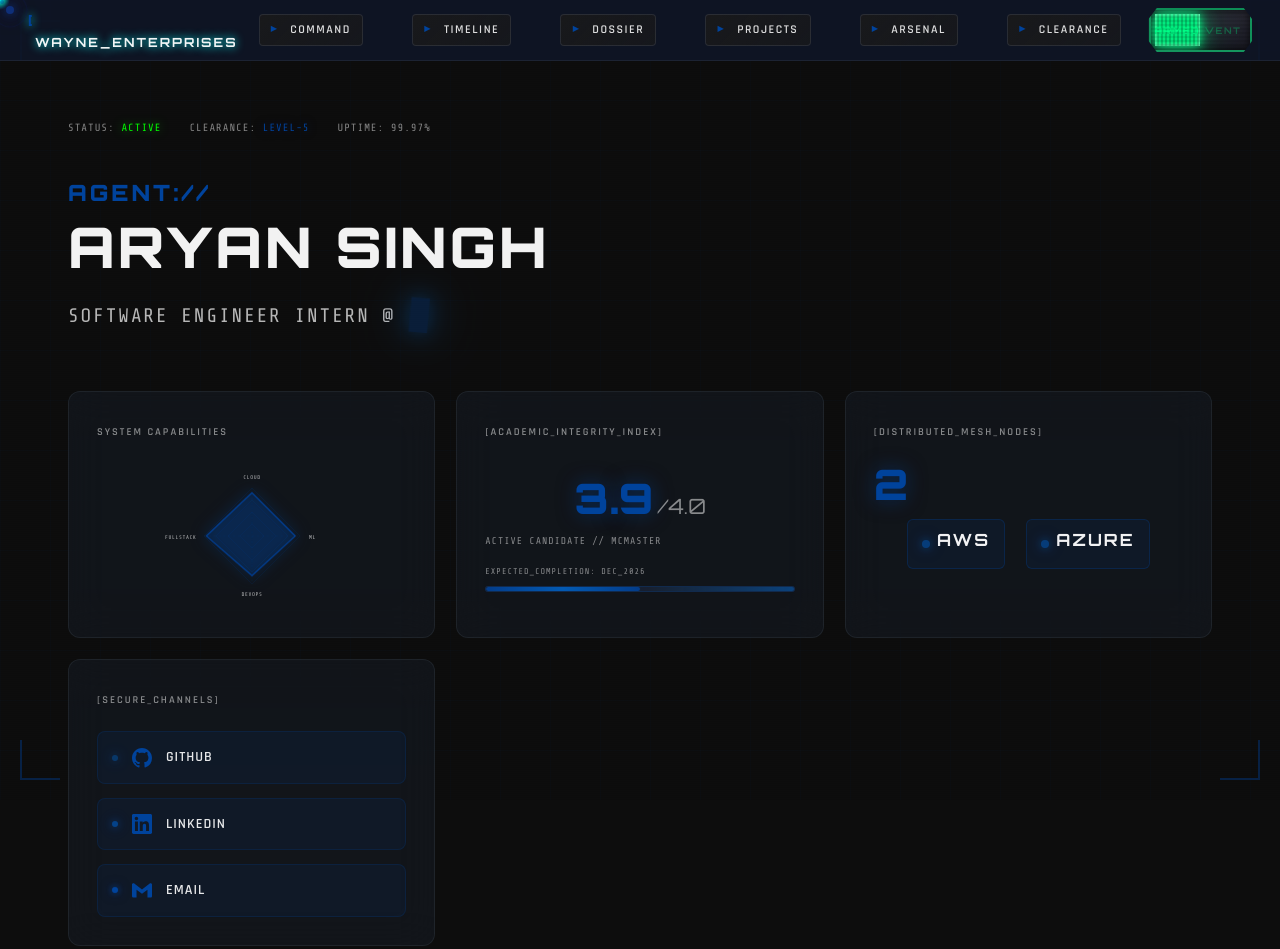
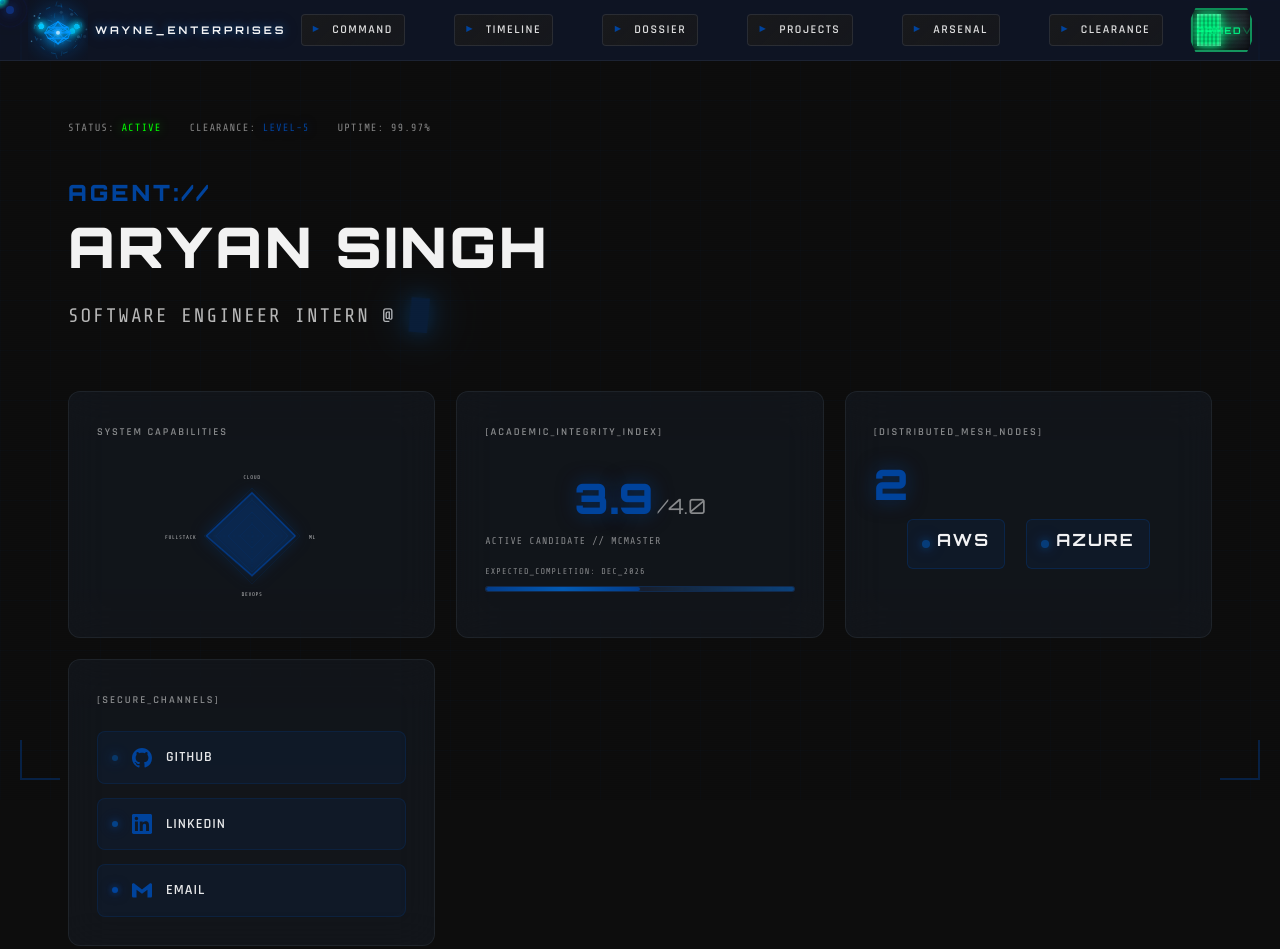
Before and after one commit to asynced24/portfolio, a plain HTML site: page index.html in a window 1280 px wide. Shown: the top 949 px of the page. Drawn offline with nearby package versions, Linux system fonts and the light colour scheme.

Commit message:
Implementing interactive crystalline logo with canvas rendering, updated styling

```diff
--- /dev/null
+++ b/crystalline-logo.js
@@ -0,0 +1,539 @@
+// ============================================
+// WAYNE ENTERPRISES CRYSTALLINE LOGO
+// Abstract Sci-Fi Corporate Identity System
+// Interactive 3D Floating Crystal with Energy Core
+// ============================================
+
+class CrystallineLogo {
+    constructor(containerId) {
+        this.container = document.getElementById(containerId);
+        if (!this.container) return;
+
+        this.canvas = null;
+        this.ctx = null;
+        this.particles = [];
+        this.crystals = [];
+        this.energyRings = [];
+        this.mouseX = 0;
+        this.mouseY = 0;
+        this.targetRotation = { x: 0, y: 0 };
+        this.currentRotation = { x: 0, y: 0 };
+        this.time = 0;
+        this.isHovered = false;
+        this.pulsePhase = 0;
+
+        this.init();
+    }
+
+    init() {
+        this.createCanvas();
+        this.createCrystals();
+        this.createParticles();
+        this.createEnergyRings();
+        this.bindEvents();
+        this.animate();
+    }
+
+    createCanvas() {
+        // Use existing canvas from HTML or create new one
+        this.canvas = this.container.querySelector('.crystalline-canvas');
+        if (!this.canvas) {
+            this.canvas = document.createElement('canvas');
+            this.canvas.className = 'crystalline-canvas';
+            this.container.appendChild(this.canvas);
+        }
+        // Set canvas dimensions for compact logo
+        this.canvas.width = 60;
+        this.canvas.height = 60;
+        this.ctx = this.canvas.getContext('2d');
+
+        // Center point - crystal centered in canvas
+        this.centerX = 30;
+        this.centerY = this.canvas.height / 2;
+    }
+
+    // Create 3D crystal geometry points
+    createCrystals() {
+        // Main crystal - hexagonal prism structure
+        const mainCrystal = {
+            vertices: this.generateHexCrystal(0, 0, 0, 14, 22),
+            color: 'rgba(0, 150, 255, 0.95)',
+            glowColor: 'rgba(0, 180, 255, 0.7)',
+            rotation: { x: 0, y: 0, z: 0 },
+            floatOffset: 0,
+            floatSpeed: 0.025
+        };
+
+        // Orbiting smaller crystals
+        const orbitingCrystals = [];
+        for (let i = 0; i < 3; i++) {
+            orbitingCrystals.push({
+                vertices: this.generateHexCrystal(0, 0, 0, 5, 10),
+                color: 'rgba(0, 200, 255, 0.8)',
+                glowColor: 'rgba(0, 220, 255, 0.5)',
+                orbitRadius: 22,
+                orbitAngle: (i * Math.PI * 2) / 3,
+                orbitSpeed: 0.018 + (i * 0.004),
+                rotation: { x: Math.random() * Math.PI, y: Math.random() * Math.PI, z: 0 },
+                floatOffset: Math.random() * Math.PI * 2,
+                floatSpeed: 0.035
+            });
+        }
+
+        this.crystals = {
+            main: mainCrystal,
+            orbiting: orbitingCrystals
+        };
+    }
+
+    // Generate hexagonal crystal vertices
+    generateHexCrystal(cx, cy, cz, radius, height) {
+        const vertices = [];
+        const sides = 6;
+
+        // Top point
+        vertices.push({ x: cx, y: cy - height / 2, z: cz, type: 'peak' });
+
+        // Upper ring
+        for (let i = 0; i < sides; i++) {
+            const angle = (i / sides) * Math.PI * 2;
+            vertices.push({
+                x: cx + Math.cos(angle) * radius * 0.7,
+                y: cy - height / 4,
+                z: cz + Math.sin(angle) * radius * 0.7,
+                type: 'upper'
+            });
+        }
+
+        // Middle ring (widest)
+        for (let i = 0; i < sides; i++) {
+            const angle = (i / sides) * Math.PI * 2 + Math.PI / sides;
+            vertices.push({
+                x: cx + Math.cos(angle) * radius,
+                y: cy,
+                z: cz + Math.sin(angle) * radius,
+                type: 'middle'
+            });
+        }
+
+        // Lower ring
+        for (let i = 0; i < sides; i++) {
+            const angle = (i / sides) * Math.PI * 2;
+            vertices.push({
+                x: cx + Math.cos(angle) * radius * 0.7,
+                y: cy + height / 4,
+                z: cz + Math.sin(angle) * radius * 0.7,
+                type: 'lower'
+            });
+        }
+
+        // Bottom point
+        vertices.push({ x: cx, y: cy + height / 2, z: cz, type: 'peak' });
+
+        return vertices;
+    }
+
+    // Create particle system
+    createParticles() {
+        for (let i = 0; i < 25; i++) {
+            this.particles.push({
+                x: (Math.random() - 0.5) * 60,
+                y: (Math.random() - 0.5) * 40,
+                z: (Math.random() - 0.5) * 30,
+                vx: (Math.random() - 0.5) * 0.25,
+                vy: (Math.random() - 0.5) * 0.25,
+                vz: (Math.random() - 0.5) * 0.08,
+                size: Math.random() * 1.5 + 0.3,
+                alpha: Math.random() * 0.4 + 0.25,
+                pulsePhase: Math.random() * Math.PI * 2
+            });
+        }
+    }
+
+    // Create energy rings
+    createEnergyRings() {
+        for (let i = 0; i < 3; i++) {
+            this.energyRings.push({
+                radius: 18 + i * 6,
+                rotation: { x: Math.PI / 4 + i * 0.3, y: 0, z: i * Math.PI / 6 },
+                rotationSpeed: { x: 0.012, y: 0.025 + i * 0.006, z: 0.006 },
+                opacity: 0.35 - i * 0.08,
+                dashOffset: 0,
+                dashSpeed: 2.5 + i
+            });
+        }
+    }
+
+    bindEvents() {
+        this.container.addEventListener('mousemove', (e) => {
+            const rect = this.container.getBoundingClientRect();
+            this.mouseX = (e.clientX - rect.left) / rect.width - 0.5;
+            this.mouseY = (e.clientY - rect.top) / rect.height - 0.5;
+        });
+
+        this.container.addEventListener('mouseenter', () => {
+            this.isHovered = true;
+        });
+
+        this.container.addEventListener('mouseleave', () => {
+            this.isHovered = false;
+            this.mouseX = 0;
+            this.mouseY = 0;
+        });
+    }
+
+    // 3D rotation transformation
+    rotatePoint(point, rotation) {
+        let { x, y, z } = point;
+
+        // Rotate around X axis
+        const cosX = Math.cos(rotation.x);
+        const sinX = Math.sin(rotation.x);
+        const y1 = y * cosX - z * sinX;
+        const z1 = y * sinX + z * cosX;
+
+        // Rotate around Y axis
+        const cosY = Math.cos(rotation.y);
+        const sinY = Math.sin(rotation.y);
+        const x2 = x * cosY + z1 * sinY;
+        const z2 = -x * sinY + z1 * cosY;
+
+        // Rotate around Z axis
+        const cosZ = Math.cos(rotation.z || 0);
+        const sinZ = Math.sin(rotation.z || 0);
+        const x3 = x2 * cosZ - y1 * sinZ;
+        const y3 = x2 * sinZ + y1 * cosZ;
+
+        return { x: x3, y: y3, z: z2 };
+    }
+
+    // Project 3D to 2D with perspective
+    project(point, offsetX = 0, offsetY = 0) {
+        const fov = 200;
+        const scale = fov / (fov + point.z);
+        return {
+            x: this.centerX + (point.x + offsetX) * scale,
+            y: this.centerY + (point.y + offsetY) * scale,
+            scale: scale
+        };
+    }
+
+    // Draw glowing effect
+    drawGlow(x, y, radius, color, intensity = 1) {
+        const gradient = this.ctx.createRadialGradient(x, y, 0, x, y, radius);
+        gradient.addColorStop(0, color.replace(/[\d.]+\)$/, `${0.8 * intensity})`));
+        gradient.addColorStop(0.4, color.replace(/[\d.]+\)$/, `${0.3 * intensity})`));
+        gradient.addColorStop(1, 'transparent');
+
+        this.ctx.fillStyle = gradient;
+        this.ctx.beginPath();
+        this.ctx.arc(x, y, radius, 0, Math.PI * 2);
+        this.ctx.fill();
+    }
+
+    // Draw a single crystal
+    drawCrystal(crystal, offsetX = 0, offsetY = 0, scale = 1) {
+        const rotation = {
+            x: crystal.rotation.x + this.currentRotation.x * 0.5,
+            y: crystal.rotation.y + this.currentRotation.y,
+            z: crystal.rotation.z || 0
+        };
+
+        // Float animation
+        const floatY = Math.sin(this.time * crystal.floatSpeed + crystal.floatOffset) * 3;
+
+        const rotatedVertices = crystal.vertices.map(v => {
+            const scaled = { x: v.x * scale, y: v.y * scale, z: v.z * scale };
+            return this.rotatePoint(scaled, rotation);
+        });
+
+        const projectedVertices = rotatedVertices.map(v =>
+            this.project(v, offsetX, offsetY + floatY)
+        );
+
+        // Draw crystal glow
+        const centerProj = this.project({ x: 0, y: floatY, z: 0 }, offsetX, offsetY);
+        this.drawGlow(centerProj.x, centerProj.y, 25 * scale, crystal.glowColor, this.isHovered ? 1.5 : 1);
+
+        // Draw edges with gradient
+        this.ctx.strokeStyle = crystal.color;
+        this.ctx.lineWidth = this.isHovered ? 1.5 : 1;
+        this.ctx.lineCap = 'round';
+
+        // Connect vertices to form crystal faces
+        const sides = 6;
+
+        // Top pyramid edges
+        for (let i = 1; i <= sides; i++) {
+            this.ctx.beginPath();
+            this.ctx.moveTo(projectedVertices[0].x, projectedVertices[0].y);
+            this.ctx.lineTo(projectedVertices[i].x, projectedVertices[i].y);
+            this.ctx.stroke();
+        }
+
+        // Upper ring edges
+        for (let i = 1; i <= sides; i++) {
+            const next = i === sides ? 1 : i + 1;
+            this.ctx.beginPath();
+            this.ctx.moveTo(projectedVertices[i].x, projectedVertices[i].y);
+            this.ctx.lineTo(projectedVertices[next].x, projectedVertices[next].y);
+            this.ctx.stroke();
+        }
+
+        // Connect upper to middle
+        for (let i = 0; i < sides; i++) {
+            this.ctx.beginPath();
+            this.ctx.moveTo(projectedVertices[i + 1].x, projectedVertices[i + 1].y);
+            this.ctx.lineTo(projectedVertices[i + sides + 1].x, projectedVertices[i + sides + 1].y);
+            this.ctx.stroke();
+
+            // Cross connections
+            const nextMiddle = ((i + 1) % sides) + sides + 1;
+            this.ctx.beginPath();
+            this.ctx.moveTo(projectedVertices[i + 1].x, projectedVertices[i + 1].y);
+            this.ctx.lineTo(projectedVertices[nextMiddle].x, projectedVertices[nextMiddle].y);
+            this.ctx.stroke();
+        }
+
+        // Middle ring edges
+        for (let i = sides + 1; i <= sides * 2; i++) {
+            const next = i === sides * 2 ? sides + 1 : i + 1;
+            this.ctx.beginPath();
+            this.ctx.moveTo(projectedVertices[i].x, projectedVertices[i].y);
+            this.ctx.lineTo(projectedVertices[next].x, projectedVertices[next].y);
+            this.ctx.stroke();
+        }
+
+        // Connect middle to lower
+        for (let i = 0; i < sides; i++) {
+            this.ctx.beginPath();
+            this.ctx.moveTo(projectedVertices[i + sides + 1].x, projectedVertices[i + sides + 1].y);
+            this.ctx.lineTo(projectedVertices[i + 2 * sides + 1].x, projectedVertices[i + 2 * sides + 1].y);
+            this.ctx.stroke();
+        }
+
+        // Lower ring edges
+        for (let i = 2 * sides + 1; i <= 3 * sides; i++) {
+            const next = i === 3 * sides ? 2 * sides + 1 : i + 1;
+            this.ctx.beginPath();
+            this.ctx.moveTo(projectedVertices[i].x, projectedVertices[i].y);
+            this.ctx.lineTo(projectedVertices[next].x, projectedVertices[next].y);
+            this.ctx.stroke();
+        }
+
+        // Bottom pyramid edges
+        const lastIndex = projectedVertices.length - 1;
+        for (let i = 2 * sides + 1; i <= 3 * sides; i++) {
+            this.ctx.beginPath();
+            this.ctx.moveTo(projectedVertices[lastIndex].x, projectedVertices[lastIndex].y);
+            this.ctx.lineTo(projectedVertices[i].x, projectedVertices[i].y);
+            this.ctx.stroke();
+        }
+
+        // Draw energy core
+        if (scale > 0.5) {
+            const coreIntensity = 0.5 + Math.sin(this.time * 0.05) * 0.3;
+            this.drawGlow(centerProj.x, centerProj.y, 8 * scale, 'rgba(100, 200, 255, 0.8)', coreIntensity);
+
+            // Core sparkle
+            this.ctx.fillStyle = `rgba(255, 255, 255, ${0.8 + Math.sin(this.time * 0.1) * 0.2})`;
+            this.ctx.beginPath();
+            this.ctx.arc(centerProj.x, centerProj.y, 2 * scale, 0, Math.PI * 2);
+            this.ctx.fill();
+        }
+    }
+
+    // Draw energy rings
+    drawEnergyRings() {
+        this.energyRings.forEach(ring => {
+            ring.rotation.x += ring.rotationSpeed.x;
+            ring.rotation.y += ring.rotationSpeed.y;
+            ring.rotation.z += ring.rotationSpeed.z;
+            ring.dashOffset += ring.dashSpeed;
+
+            const segments = 36;
+            const points = [];
+
+            for (let i = 0; i <= segments; i++) {
+                const angle = (i / segments) * Math.PI * 2;
+                const point = {
+                    x: Math.cos(angle) * ring.radius,
+                    y: 0,
+                    z: Math.sin(angle) * ring.radius
+                };
+                const rotated = this.rotatePoint(point, {
+                    x: ring.rotation.x + this.currentRotation.x * 0.3,
+                    y: ring.rotation.y + this.currentRotation.y * 0.3,
+                    z: ring.rotation.z
+                });
+                points.push(this.project(rotated));
+            }
+
+            this.ctx.strokeStyle = `rgba(0, 150, 255, ${ring.opacity * (this.isHovered ? 1.5 : 1)})`;
+            this.ctx.lineWidth = 1;
+            this.ctx.setLineDash([4, 8]);
+            this.ctx.lineDashOffset = ring.dashOffset;
+
+            this.ctx.beginPath();
+            points.forEach((p, i) => {
+                if (i === 0) this.ctx.moveTo(p.x, p.y);
+                else this.ctx.lineTo(p.x, p.y);
+            });
+            this.ctx.stroke();
+            this.ctx.setLineDash([]);
+        });
+    }
+
+    // Draw floating particles
+    drawParticles() {
+        this.particles.forEach(particle => {
+            // Update position
+            particle.x += particle.vx;
+            particle.y += particle.vy;
+            particle.z += particle.vz;
+
+            // Boundary wrap
+            if (particle.x > 30) particle.x = -30;
+            if (particle.x < -30) particle.x = 30;
+            if (particle.y > 20) particle.y = -20;
+            if (particle.y < -20) particle.y = 20;
+            if (particle.z > 15) particle.z = -15;
+            if (particle.z < -15) particle.z = 15;
+
+            // Pulse animation
+            const pulse = Math.sin(this.time * 0.03 + particle.pulsePhase) * 0.3 + 0.7;
+
+            const rotated = this.rotatePoint(particle, {
+                x: this.currentRotation.x * 0.2,
+                y: this.currentRotation.y * 0.2,
+                z: 0
+            });
+            const projected = this.project(rotated);
+
+            const alpha = particle.alpha * pulse * (this.isHovered ? 1.3 : 1);
+            this.ctx.fillStyle = `rgba(100, 200, 255, ${alpha})`;
+            this.ctx.beginPath();
+            this.ctx.arc(projected.x, projected.y, particle.size * projected.scale, 0, Math.PI * 2);
+            this.ctx.fill();
+        });
+    }
+
+    // Draw connecting energy lines
+    drawEnergyConnections() {
+        if (!this.isHovered) return;
+
+        const mainCenter = this.project({ x: 0, y: 0, z: 0 });
+
+        this.crystals.orbiting.forEach(crystal => {
+            const orbitX = Math.cos(crystal.orbitAngle) * crystal.orbitRadius;
+            const orbitY = Math.sin(crystal.orbitAngle * 0.5) * 5;
+            const orbitZ = Math.sin(crystal.orbitAngle) * crystal.orbitRadius * 0.5;
+
+            const rotated = this.rotatePoint({ x: orbitX, y: orbitY, z: orbitZ }, {
+                x: this.currentRotation.x * 0.3,
+                y: this.currentRotation.y * 0.3,
+                z: 0
+            });
+            const orbitalCenter = this.project(rotated);
+
+            const gradient = this.ctx.createLinearGradient(
+                mainCenter.x, mainCenter.y,
+                orbitalCenter.x, orbitalCenter.y
+            );
+            gradient.addColorStop(0, 'rgba(0, 150, 255, 0.6)');
+            gradient.addColorStop(0.5, 'rgba(0, 200, 255, 0.3)');
+            gradient.addColorStop(1, 'rgba(0, 150, 255, 0.1)');
+
+            this.ctx.strokeStyle = gradient;
+            this.ctx.lineWidth = 1;
+            this.ctx.beginPath();
+            this.ctx.moveTo(mainCenter.x, mainCenter.y);
+            this.ctx.lineTo(orbitalCenter.x, orbitalCenter.y);
+            this.ctx.stroke();
+        });
+    }
+
+    animate() {
+        this.time++;
+
+        // Smooth rotation following mouse
+        this.targetRotation.x = this.mouseY * 0.5;
+        this.targetRotation.y = this.mouseX * 0.8;
+
+        this.currentRotation.x += (this.targetRotation.x - this.currentRotation.x) * 0.08;
+        this.currentRotation.y += (this.targetRotation.y - this.currentRotation.y) * 0.08;
+
+        // Auto-rotation when not hovered
+        if (!this.isHovered) {
+            this.currentRotation.y += 0.005;
+        }
+
+        // Update orbiting crystals
+        this.crystals.orbiting.forEach(crystal => {
+            crystal.orbitAngle += crystal.orbitSpeed;
+            crystal.rotation.x += 0.01;
+            crystal.rotation.y += 0.015;
+        });
+
+        // Clear canvas
+        this.ctx.clearRect(0, 0, this.canvas.width, this.canvas.height);
+
+        // Draw background glow
+        this.drawGlow(this.centerX, this.centerY, 45, 'rgba(0, 100, 200, 0.15)', this.isHovered ? 1.2 : 0.8);
+
+        // Draw elements in order (back to front)
+        this.drawParticles();
+        this.drawEnergyRings();
+        this.drawEnergyConnections();
+
+        // Draw orbiting crystals
+        this.crystals.orbiting.forEach(crystal => {
+            const orbitX = Math.cos(crystal.orbitAngle) * crystal.orbitRadius;
+            const orbitY = Math.sin(crystal.orbitAngle * 0.5) * 5;
+            const orbitZ = Math.sin(crystal.orbitAngle) * crystal.orbitRadius * 0.5;
+
+            // Only draw if in front
+            const rotated = this.rotatePoint({ x: orbitX, y: orbitY, z: orbitZ }, {
+                x: this.currentRotation.x * 0.3,
+                y: this.currentRotation.y * 0.3,
+                z: 0
+            });
+
+            if (rotated.z < 0) {
+                this.drawCrystal(crystal, orbitX, orbitY, 0.5);
+            }
+        });
+
+        // Draw main crystal
+        this.drawCrystal(this.crystals.main, 0, 0, 1);
+
+        // Draw front orbiting crystals
+        this.crystals.orbiting.forEach(crystal => {
+            const orbitX = Math.cos(crystal.orbitAngle) * crystal.orbitRadius;
+            const orbitY = Math.sin(crystal.orbitAngle * 0.5) * 5;
+            const orbitZ = Math.sin(crystal.orbitAngle) * crystal.orbitRadius * 0.5;
+
+            const rotated = this.rotatePoint({ x: orbitX, y: orbitY, z: orbitZ }, {
+                x: this.currentRotation.x * 0.3,
+                y: this.currentRotation.y * 0.3,
+                z: 0
+            });
+
+            if (rotated.z >= 0) {
+                this.drawCrystal(crystal, orbitX, orbitY, 0.5);
+            }
+        });
+
+        requestAnimationFrame(() => this.animate());
+    }
+}
+
+// Initialize when DOM is ready
+document.addEventListener('DOMContentLoaded', () => {
+    // Only initialize if the logo container exists
+    const logoContainer = document.querySelector('.nav-logo');
+    if (logoContainer) {
+        logoContainer.id = 'crystalline-logo-container';
+        new CrystallineLogo('crystalline-logo-container');
+    }
+});
--- a/index.html
+++ b/index.html
@@ -63,9 +63,9 @@
     <!-- Navigation - Tactical Duality -->
     <nav class="tactical-nav tactical-duality">
         <div class="nav-container">
-            <div class="nav-logo">
-                <span class="logo-bracket">[</span>
-                <span class="logo-text">WAYNE_ENTERPRISES</span>
+            <div class="nav-logo" id="crystalline-logo-container">
+                <canvas class="crystalline-canvas" width="60" height="60"></canvas>
+                <span class="logo-text-overlay">WAYNE_ENTERPRISES</span>
             </div>
             <!-- Mobile Menu Toggle -->
             <button class="nav-toggle" id="navToggle" aria-label="Toggle navigation">
@@ -817,6 +817,7 @@
         </div>
     </footer>
 
+    <script src="crystalline-logo.js"></script>
     <script src="app.js"></script>
 </body>
 
--- a/tactical-theme.css
+++ b/tactical-theme.css
@@ -117,20 +117,98 @@
 }
 
 .nav-logo {
+    position: relative;
+    display: flex;
+    align-items: center;
+    gap: 0.5rem;
+    height: 60px;
+    cursor: pointer;
+    overflow: visible;
+    flex-shrink: 0;
+}
+
+/* Crystalline Canvas Logo */
+.crystalline-canvas {
+    width: 60px;
+    height: 60px;
+    flex-shrink: 0;
+    z-index: 1;
+    pointer-events: none;
+}
+
+/* Logo Text Overlay - Positioned after the crystal */
+.logo-text-overlay {
     font-family: 'Orbitron', monospace;
-    font-size: 0.9rem;
+    font-size: 0.75rem;
     font-weight: 700;
-    letter-spacing: 2px;
+    letter-spacing: 3px;
     color: rgba(255, 255, 255, 0.95);
-}
-
+    text-transform: uppercase;
+    text-shadow:
+        0 0 10px rgba(0, 150, 255, 0.5),
+        0 0 20px rgba(0, 100, 200, 0.3),
+        0 0 30px rgba(0, 67, 156, 0.2);
+    z-index: 2;
+    transition: all 0.3s ease;
+    white-space: nowrap;
+}
+
+/* Hover effects for logo text */
+.nav-logo:hover .logo-text-overlay {
+    color: #00c8ff;
+    text-shadow:
+        0 0 15px rgba(0, 200, 255, 0.8),
+        0 0 30px rgba(0, 150, 255, 0.6),
+        0 0 45px rgba(0, 100, 200, 0.4),
+        0 0 60px rgba(0, 67, 156, 0.3);
+    letter-spacing: 4px;
+}
+
+/* Glowing underline effect on hover */
+.nav-logo::after {
+    content: '';
+    position: absolute;
+    bottom: 8px;
+    left: 65px;
+    right: 0;
+    height: 1px;
+    background: linear-gradient(90deg,
+            rgba(0, 150, 255, 0.8),
+            rgba(0, 200, 255, 0.4),
+            transparent);
+    transform: scaleX(0);
+    transform-origin: left;
+    transition: transform 0.4s cubic-bezier(0.16, 1, 0.3, 1);
+}
+
+.nav-logo:hover::after {
+    transform: scaleX(1);
+}
+
+/* Energy pulse animation */
+@keyframes crystallinePulse {
+
+    0%,
+    100% {
+        filter: drop-shadow(0 0 5px rgba(0, 150, 255, 0.3));
+    }
+
+    50% {
+        filter: drop-shadow(0 0 15px rgba(0, 200, 255, 0.6));
+    }
+}
+
+.nav-logo:hover .crystalline-canvas {
+    animation: crystallinePulse 1.5s ease-in-out infinite;
+}
+
+/* Hide old bracket styling since we're using canvas now */
 .logo-bracket {
-    color: #00439C;
-    font-size: 1.1rem;
+    display: none;
 }
 
 .logo-text {
-    margin: 0 0.5rem;
+    display: none;
 }
 
 .nav-links {
@@ -380,10 +458,20 @@
 
 @media (max-width: 480px) {
     .nav-logo {
-        font-size: 0.75rem;
-    }
-
-    .logo-text {
+        min-width: 50px;
+        height: 50px;
+    }
+
+    .crystalline-canvas {
+        width: 50px !important;
+        height: 50px !important;
+    }
+
+    .logo-text-overlay {
+        display: none;
+    }
+
+    .nav-logo::after {
         display: none;
     }
 
```
